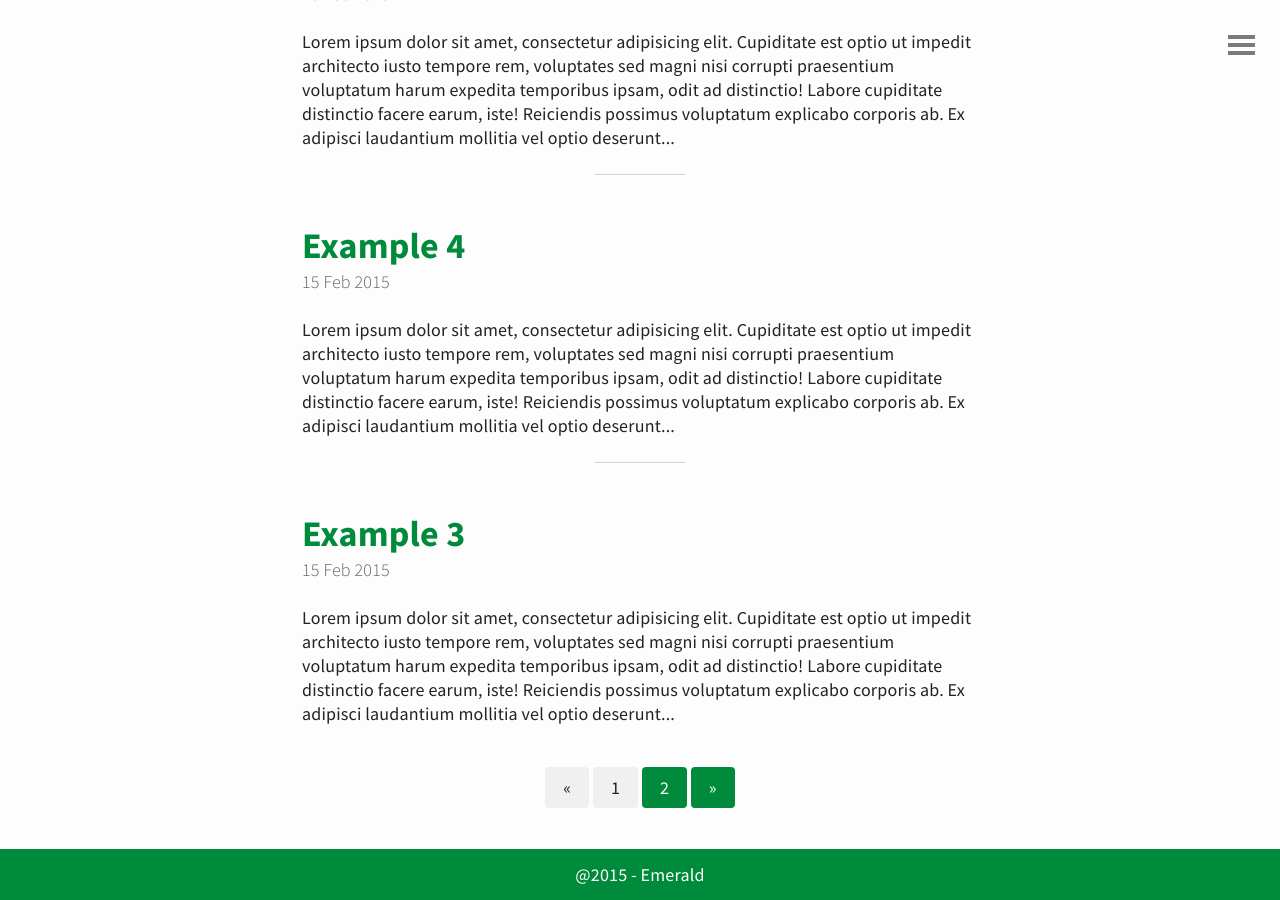
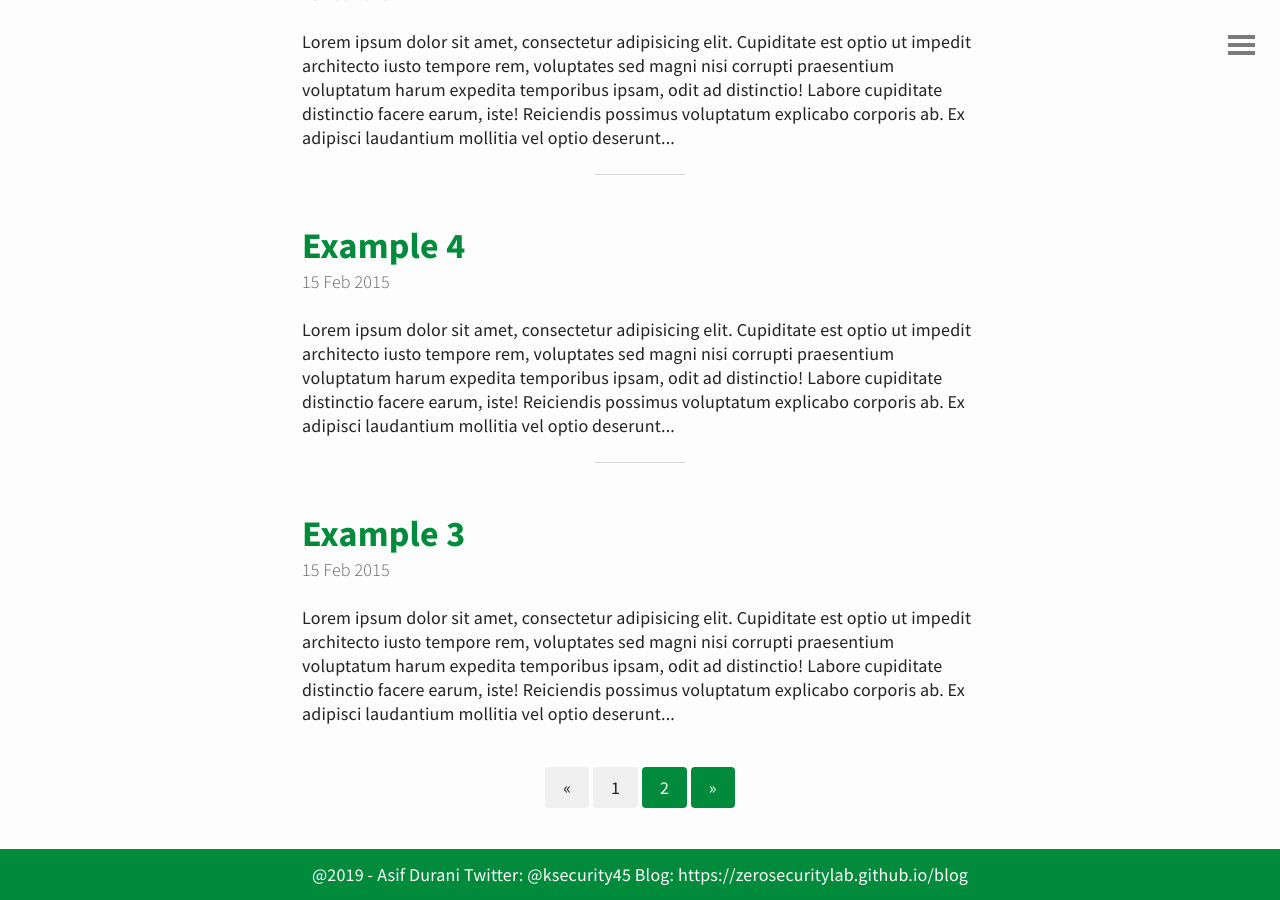
Before and after one commit to zerosecuritylab/blog, a Jekyll site: the page built from index.html, in a window 1280 px wide and 900 px high, scrolled down 1745 px. Built offline with Jekyll 4.4.1, drawn with Linux system fonts in a browser that asks for light colours; the list of posts is cut into pages by our own code.

Commit message:
Update footer.html

```diff
--- a/_includes/footer.html
+++ b/_includes/footer.html
@@ -1 +1 @@
-<footer><span>@2015 - Emerald</span></footer>
+<footer><span>@2019 - Asif Durani Twitter: @ksecurity45 Blog: https://zerosecuritylab.github.io/blog </span></footer>
```
